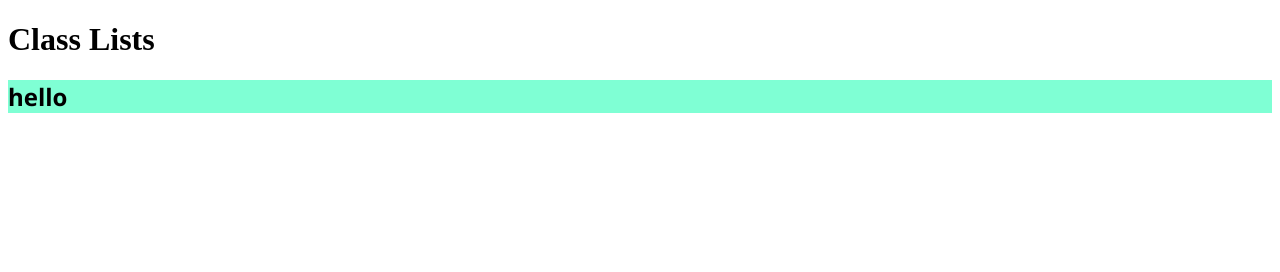
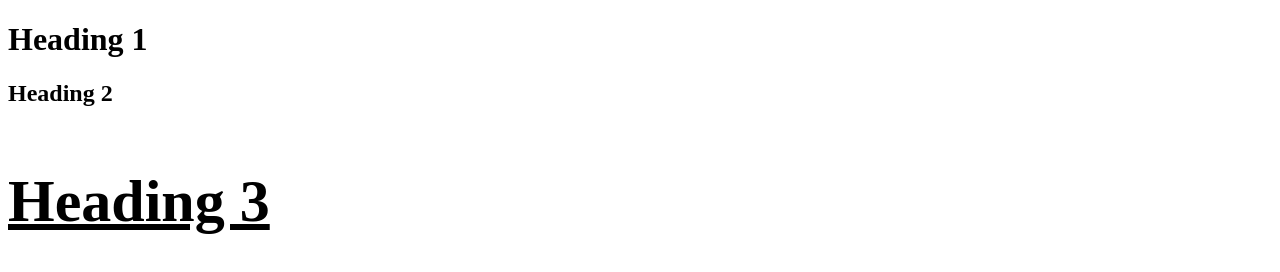
Before and after one commit to tanishajn12/FrontEnd_Development, a plain HTML site: page Lecture 32/classlists/index.html in a window 1280 px wide. Drawn offline with Linux system fonts and the light colour scheme.

Commit message:
Lecture 32

```diff
--- a/Lecture 32/classlists/app.js
+++ b/Lecture 32/classlists/app.js
@@ -1,19 +1,24 @@
-// let h2=document.querySelector('h2');
-// h2.setAttribute('class','bye hi');
+let h1 = document.querySelector('h1');
+let h2 = document.querySelector('h2');
+let h3 = document.querySelector('h3');
 
-//1. ADD
-let h2=document.querySelector('h2');
-// h2.classList.add('sam');
-// h2.classList.add('tom');
 
-h2.classList.add('sam','tom','bye');
+// 1. ADD
+// way 1 : adding multiple classes
+// h1.classList.add('class1');
+// h1.classList.add('class2');
+// h1.classList.add('class3');
+
+//way 2 : add single time
+h1.classList.add('class1','class2','class3');
 
 //2. REMOVE
-h2.classList.remove('hi');
+h1.classList.remove('class1');
 
-//3. TOGGLE
-h2.classList.toggle('sam');
+h1.classList.remove('class1', 'class2','class3')
 
-//4. CONTAINS
-h2.classList.contains('bye');
-// has only 1 argument
+//toggle
+h3.classList.toggle('class3');
+
+//contains
+console.log(h3.classList.contains('class3'));
--- a/Lecture 32/classlists/index.html
+++ b/Lecture 32/classlists/index.html
@@ -7,10 +7,9 @@
     <link rel="stylesheet" href="style.css">
 </head>
 <body>
-    <h1> Class Lists</h1>
-    <h2 class="hi">hello</h2>
-
-
+    <h1>Heading 1</h1>
+    <h2>Heading 2</h2>
+    <h3>Heading 3</h3>
 
     <script src="app.js"></script>
 </body>
--- a/Lecture 32/classlists/style.css
+++ b/Lecture 32/classlists/style.css
@@ -1,15 +1,13 @@
-.hi {
-    border:2px solid black;
+.class1{
+    color:red
 }
 
-.bye{
-    background-color: aquamarine;
+.class2{
+    border:2px solid black;
+
 }
 
-.sam{
-    text-decoration: line-through;
+.class3{
+    font-size: 60px;
+    text-decoration: underline;
 }
-
-.tom{
-    font-family: 'Segoe UI', Tahoma, Geneva, Verdana, sans-serif;
-}
```
Also changed, not shown: Lecture 32/DOM-tree/app.js (+12 -8 lines), Lecture 32/DOM-tree/index.html (+17 -15 lines), Lecture 32/create-element/app.js (+33 -12 lines), Lecture 32/events/app.js (+41 -31 lines), Lecture 32/events/index.html (+5 -11 lines), Lecture 39/node-basic/index.js (deleted, +0 -13 lines).
